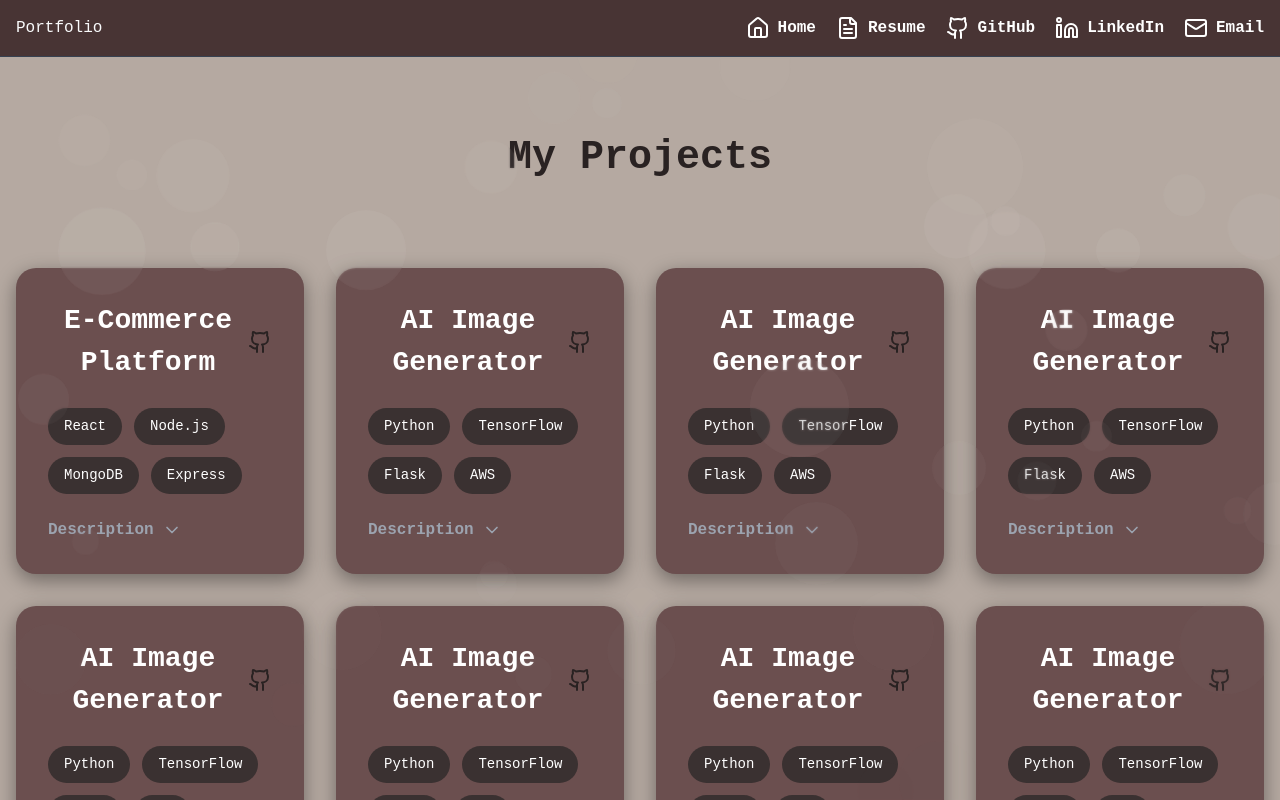
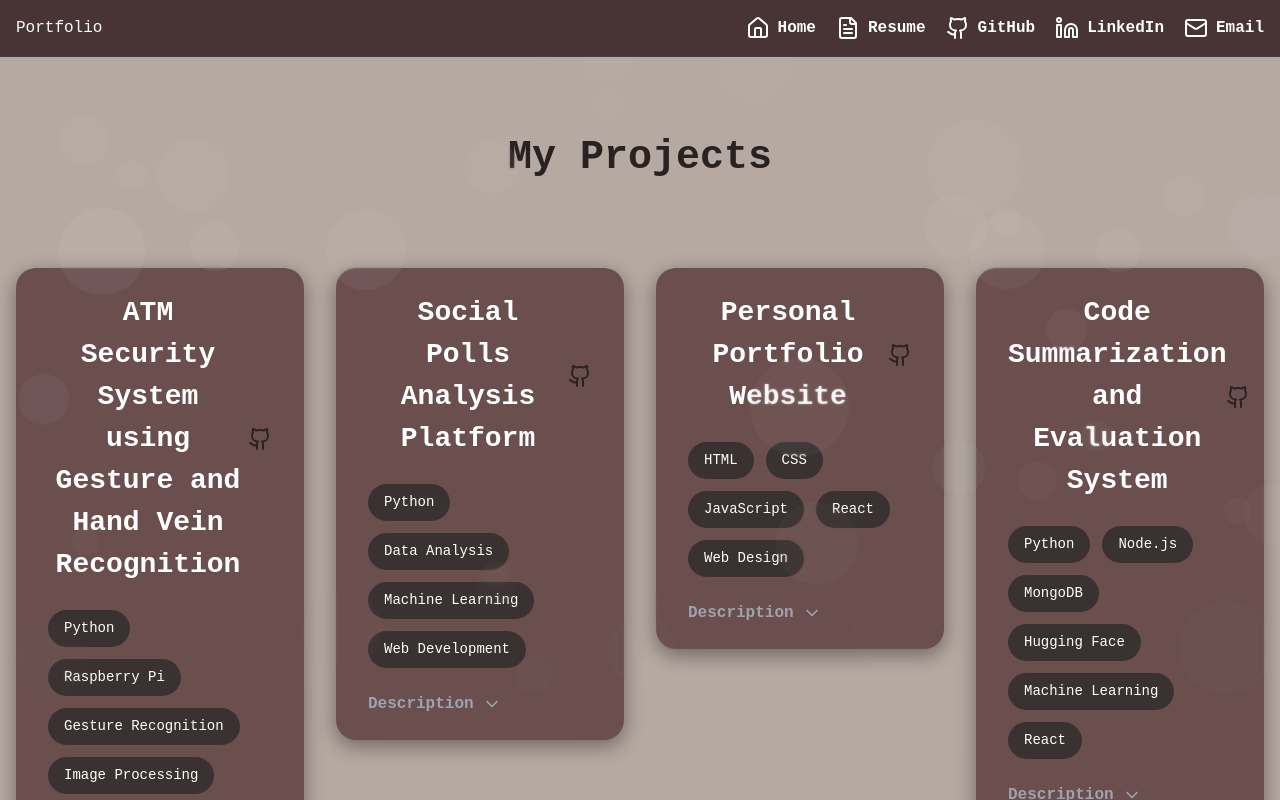
Before and after one commit to Yashika-01/personal-website, a React (Create React App) app: page / in a window 1280 px wide. Both pictures are taken after a click on the element 278 px from the left and 752 px from the top of the page. Shown: the top 800 px of the page. Built offline with nearby package versions, Linux system fonts and the light colour scheme.

Commit message:
Update: Projects section updated

```diff
--- /dev/null
+++ b/public/tifr.html
@@ -0,0 +1,146 @@
+<!DOCTYPE html>
+<html lang="en">
+<head>
+    <meta charset="UTF-8">
+    <meta name="viewport" content="width=device-width, initial-scale=1.0">
+    <title>GTReZ - Gujarati Text Recognition</title>
+    <style>
+        body {
+            font-family: Arial, sans-serif;
+            margin: 0;
+            padding: 0;
+            line-height: 1.6;
+            background-color: #f4f4f4;
+            color: #333;
+        }
+        header {
+            background: #0073e6;
+            color: white;
+            padding: 1rem 0;
+            text-align: center;
+        }
+        nav {
+            display: flex;
+            justify-content: center;
+            background: #333;
+            color: white;
+        }
+        nav a {
+            color: white;
+            padding: 0.75rem;
+            text-decoration: none;
+        }
+        nav a:hover {
+            background: #575757;
+        }
+        .container {
+            width: 90%;
+            max-width: 1200px;
+            margin: auto;
+            overflow: hidden;
+        }
+        section {
+            padding: 1.5rem;
+            margin: 1rem 0;
+            background: white;
+            border-radius: 8px;
+            box-shadow: 0 2px 4px rgba(0, 0, 0, 0.1);
+        }
+        footer {
+            background: #333;
+            color: white;
+            text-align: center;
+            padding: 1rem 0;
+            margin-top: 2rem;
+        }
+        img {
+            display: block;
+            margin: 0.5rem auto;
+        }
+    </style>
+</head>
+<body>
+    <header>
+        <h1>GTReZ - Gujarati Text Recognition using Zone Segmentation</h1>
+    </header>
+    <nav>
+        <a href="#about">About</a>
+        <a href="#methodology">Methodology</a>
+        <a href="#results">Results</a>
+        <a href="#team">Team</a>
+        <a href="#future">Future Work</a>
+        <a href="#references">References</a>
+    </nav>
+
+    <div class="container">
+        <section id="about">
+            <h2>About the Project</h2>
+            <p>GTReZ focuses on preserving Gujarati manuscripts through digitization. This project presents a robust system for recognizing and converting Gujarati text into an editable digital format. The proposed solution addresses the challenges of recognizing complex scripts and modifiers unique to the Gujarati language.</p>
+            <p>The system uses advanced methods like zone segmentation and deep learning models to achieve high accuracy and efficiency.</p>
+        </section>
+
+        <section id="methodology">
+            <h2>Methodology</h2>
+            <h3>Preprocessing</h3>
+            <p>Input images are segmented into upper, middle, and lower zones to reduce the complexity of recognition. Techniques like Intersection over Union (IoU) and center-distance methods are employed to align modifiers correctly with root characters.</p>
+
+            <h3>Training</h3>
+            <p>The system is trained using YOLOv5 on a dataset of 15,000 images generated by TRDG (Text Recognition Data Generator). Training involved 300 epochs with an optimized learning rate to achieve maximum accuracy.</p>
+
+            <h3>Post-processing</h3>
+            <p>Recognized characters are combined with their respective modifiers using advanced methods to form complete words and sentences. This post-processing ensures precise text output.</p>
+        </section>
+
+        <section id="results">
+            <h2>Results</h2>
+            <p>The system achieves an accuracy of 99% in detection and 92.8% in recognition. Below are example input and output images:</p>
+            <img src="input-example.jpg" alt="Input Image" style="width: 100%; max-width: 500px;">
+            <img src="output-example.jpg" alt="Output Image" style="width: 100%; max-width: 500px;">
+            <p>Additional performance metrics:</p>
+            <ul>
+                <li><strong>Precision:</strong> High accuracy in detecting root characters and modifiers.</li>
+                <li><strong>Recall:</strong> Reliable recognition of complete words from complex scripts.</li>
+                <li><strong>Model Efficiency:</strong> Lightweight model with reduced training complexity.</li>
+            </ul>
+        </section>
+
+        <section id="team">
+            <h2>Team</h2>
+            <ul>
+                <li>Joel D’silva</li>
+                <li>Aryan Koul</li>
+                <li>Madhur Thakkar</li>
+                <li>Neha Bharambe</li>
+                <li>Yashika Kuckian</li>
+                <li>Prof. Archana Shirke</li>
+                <li>Dr. Shashikant Dugad</li>
+            </ul>
+        </section>
+
+        <section id="future">
+            <h2>Future Work</h2>
+            <p>The current system focuses on typed Gujarati scripts. Future enhancements include:</p>
+            <ul>
+                <li>Extending support to handwritten Gujarati scripts.</li>
+                <li>Expanding recognition to other Gujarati fonts like GJ TT Avantika and LMG Arun.</li>
+                <li>Optimizing the model for better resource utilization and faster inference.</li>
+                <li>Developing mobile and web applications for broader accessibility.</li>
+            </ul>
+        </section>
+
+        <section id="references">
+            <h2>References</h2>
+            <ol>
+                <li>S. Subramanian et al., "TEYSuR - Text Extraction with YOLO and Super Resolution," IEEE ICONAT, 2022.</li>
+                <li>M. Nayak et al., "Handwritten Gujarati Script Recognition," ICRAET, 2020.</li>
+                <li>S. Aniket et al., "Handwritten Gujarati Script Recognition," ICNTE, 2019.</li>
+                <li>Jayant Bhopale et al., "Gujarati Character Detection using HOG," NCRTECC, 2018.</li>
+            </ol>
+        </section>
+    </div>
+
+    <footer>
+        <p>© 2025 GTReZ Project Team</p>
+    </footer>
+</body>
+</html>
--- a/src/pages/ProjectsPage.jsx
+++ b/src/pages/ProjectsPage.jsx
@@ -51,59 +51,41 @@ const BubbleBackground = () => {
   const ProjectsPage = () => {
     const projects = [
       {
-        title: "E-Commerce Platform",
-        skills: ["React", "Node.js", "MongoDB", "Express"],
-        githubLink: "https://github.com/username/project",
-        description: "A full-stack e-commerce platform with features including user authentication, product management, shopping cart, and payment integration using Stripe."
+        title: "ATM Security System using Gesture and Hand Vein Recognition",
+        skills: ["Python", "Raspberry Pi", "Gesture Recognition", "Image Processing"],
+        githubLink: "https://github.com/Yashika-01/ATMSECURITY",
+        description: "An advanced security system for ATMs integrating gesture-based PIN entry and hand vein recognition for secure and accessible user authentication. The project leverages Python for system logic, Raspberry Pi for hardware integration, and image processing for vein recognition."
       },
       {
-        title: "AI Image Generator",
-        skills: ["Python", "TensorFlow", "Flask", "AWS"],
-        githubLink: "https://github.com/username/project2",
-        description: "An AI-powered image generation tool that creates unique artwork using deep learning models. Includes features for style transfer and image manipulation."
+        title: "Social Polls Analysis Platform",
+        skills: ["Python", "Data Analysis", "Machine Learning", "Web Development"],
+        githubLink: "https://socialpolls.org/",
+        description: "A research platform developed by the SIMS Lab at UMass Amherst, dedicated to analyzing informal polls published on social media platforms like X (formerly Twitter). The platform examines biases in social media polls, their accuracy compared to traditional polling methods, and their potential influence on public discourse, particularly in the context of U.S. presidential elections."
       },
       {
-        title: "AI Image Generator",
-        skills: ["Python", "TensorFlow", "Flask", "AWS"],
-        githubLink: "https://github.com/username/project2",
-        description: "An AI-powered image generation tool that creates unique artwork using deep learning models. Includes features for style transfer and image manipulation."
+        title: "Personal Portfolio Website",
+        skills: ["HTML", "CSS", "JavaScript", "React", "Web Design"],
+        githubLink: "https://github.com/Yashika-01/personal-website", // Replace with the actual GitHub repository link
+        description: "A personal portfolio website showcasing professional projects, skills, and achievements. Designed to provide visitors with an intuitive and aesthetically pleasing user experience, it features responsive design, dynamic content, and seamless navigation to highlight expertise in software development and technology."
       },
       {
-        title: "AI Image Generator",
-        skills: ["Python", "TensorFlow", "Flask", "AWS"],
-        githubLink: "https://github.com/username/project2",
-        description: "An AI-powered image generation tool that creates unique artwork using deep learning models. Includes features for style transfer and image manipulation."
+        title: "Code Summarization and Evaluation System",
+        skills: ["Python", "Node.js", "MongoDB", "Hugging Face", "Machine Learning", "React"],
+        githubLink: "https://github.com/AKSHATA-22/520",
+        description: "A sophisticated system designed to generate and evaluate natural language summaries of source code. This tool supports user authentication, multi-role login, and administrative user management. It integrates advanced machine learning models from Hugging Face for accurate code summarization and features an interactive evaluation system with graphical feedback for summaries rated on naturalness, usefulness, and consistency. Includes a full-stack implementation with a React frontend, Node.js backend, and Python API for summarization."
       },
       {
-        title: "AI Image Generator",
-        skills: ["Python", "TensorFlow", "Flask", "AWS"],
-        githubLink: "https://github.com/username/project2",
-        description: "An AI-powered image generation tool that creates unique artwork using deep learning models. Includes features for style transfer and image manipulation."
+        title: "GTReZ - Gujarati Text Recognition",
+        skills: ["Python", "Deep Learning", "YOLOv5", "Django", "AWS"],
+        githubLink: "https://yashika-01.github.io/TIFRwebsite/",
+        description: "GTReZ focuses on digitizing and recognizing Gujarati text from manuscripts using advanced techniques like zone segmentation and deep learning models. The system achieves high accuracy and efficiency in recognizing complex scripts and modifiers unique to the Gujarati language, with potential future enhancements including support for handwritten scripts and other fonts."
       },
       {
-        title: "AI Image Generator",
-        skills: ["Python", "TensorFlow", "Flask", "AWS"],
-        githubLink: "https://github.com/username/project2",
-        description: "An AI-powered image generation tool that creates unique artwork using deep learning models. Includes features for style transfer and image manipulation."
-      },
-      {
-        title: "AI Image Generator",
-        skills: ["Python", "TensorFlow", "Flask", "AWS"],
-        githubLink: "https://github.com/username/project2",
-        description: "An AI-powered image generation tool that creates unique artwork using deep learning models. Includes features for style transfer and image manipulation."
-      },
-      {
-        title: "AI Image Generator",
-        skills: ["Python", "TensorFlow", "Flask", "AWS"],
-        githubLink: "https://github.com/username/project2",
-        description: "An AI-powered image generation tool that creates unique artwork using deep learning models. Includes features for style transfer and image manipulation."
-      },
-      {
-        title: "Task Management System",
-        skills: ["Vue.js", "Firebase", "Tailwind CSS"],
-        githubLink: "https://github.com/username/project3",
-        description: "A collaborative task management system with real-time updates, drag-and-drop functionality, and team collaboration features."
-      }
+        "title": "Missing Person Tracker",
+        "skills": ["Python", "OpenCV", "TensorFlow", "Flask", "AWS"],
+        "githubLink": "https://github.com/CYBE-SPH2021/Missing-Person-Tracker/",
+        "description": "A system designed to track and identify missing persons through facial recognition and real-time video analysis using deep learning models and computer vision techniques."
+    }
     ];
 
     return (
--- a/src/pages/projectcard.css
+++ b/src/pages/projectcard.css
@@ -33,19 +33,24 @@
   }
 
 
-.project-card {
+  .project-card {
     background-color: #6B4F4F;
     border-radius: 1.25rem;
-    padding: 2rem;
+    padding: 1.5rem 2rem; /* Adjusted padding for a shorter height */
     box-shadow: 0 6px 20px rgba(0, 0, 0, 0.4);
     transition: transform 0.3s ease, box-shadow 0.3s ease;
     animation-duration: 0.5s;
-  }
+    width: 100%; /* Ensure cards fill the grid space */
+    max-width: 400px; /* Set a maximum width */
+    height: auto; /* Allow the height to adjust based on content */
+    aspect-ratio: 16 / 9; /* Optional: Keep a consistent width-to-height ratio */
+}
 
-  .project-card:hover {
+.project-card:hover {
     transform: translateY(-12px);
     box-shadow: 0 10px 30px rgba(0, 0, 0, 0.6);
-  }
+}
+
 
   .project-card-header {
     display: flex;
```
